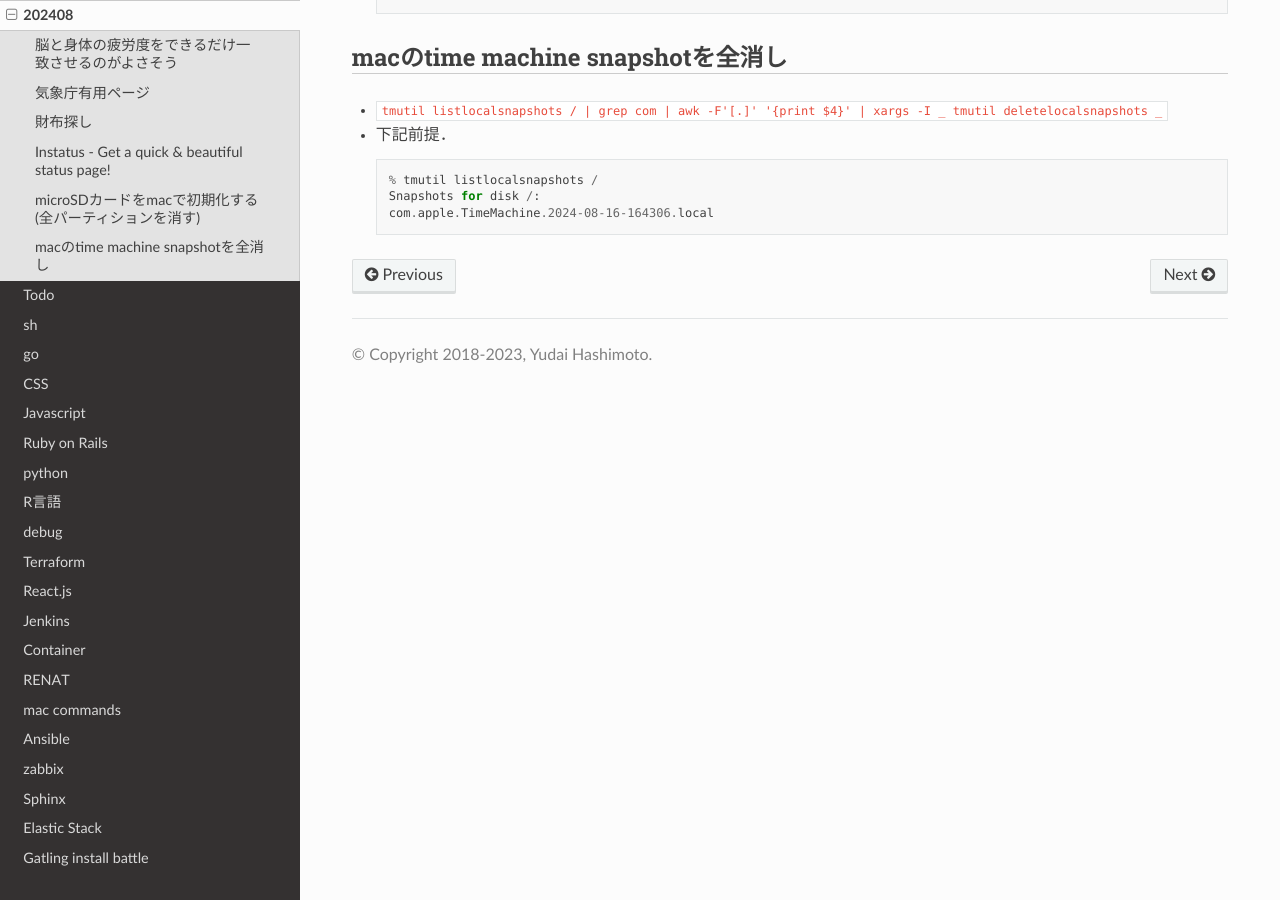
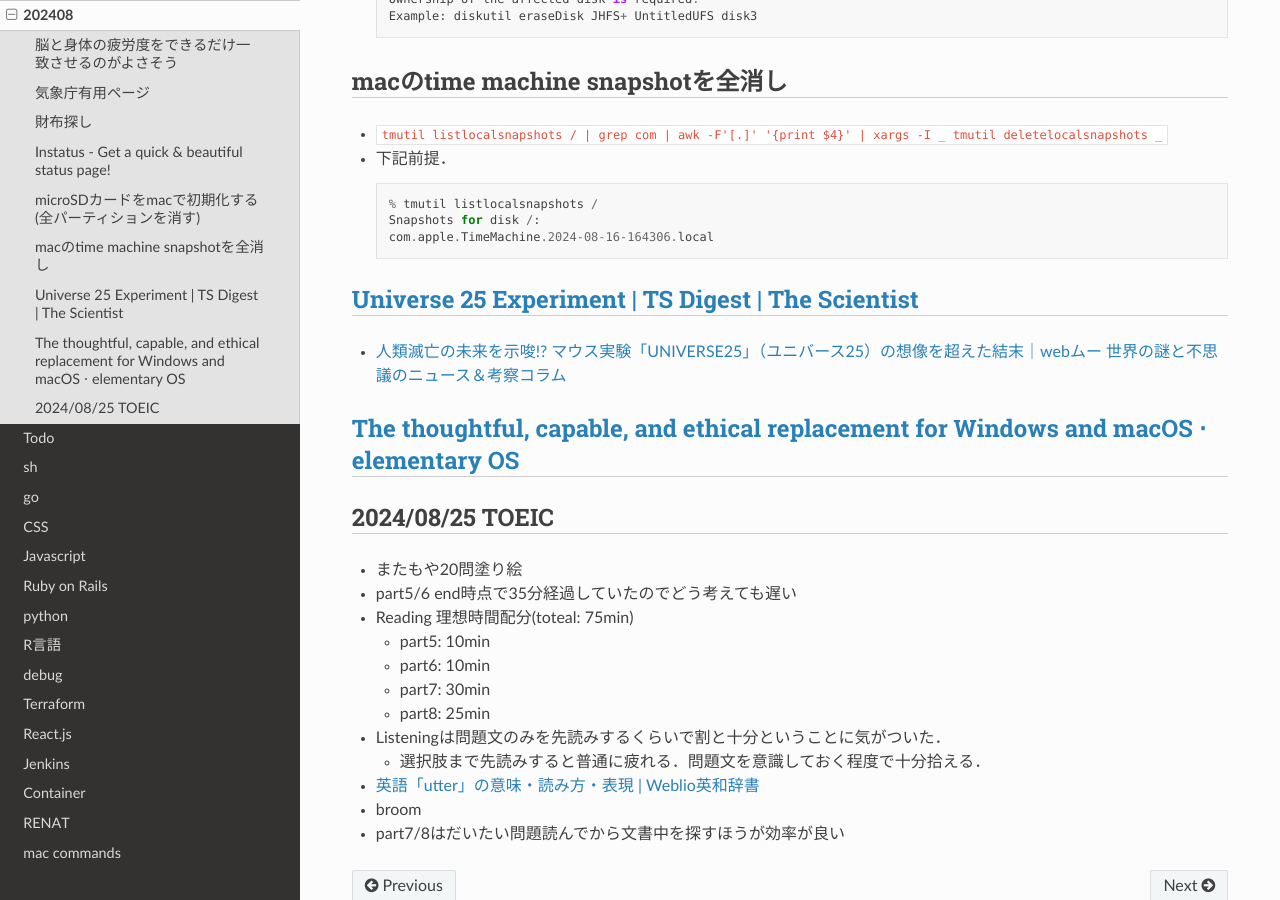
Before and after one commit to jp7fkf/JP7FKF-Warehouse, a Sphinx documentation site: the page built from source/dialy/202408.md, in a window 1280 px wide and 900 px high, scrolled down 1125 px. Built offline with Sphinx 7.4.7 and the Read the Docs theme 2.0.0, drawn with Linux system fonts in a browser that asks for light colours; some of the changed text lies outside the part shown.

Commit message:
2024-08-26 16:51:54 JST

````diff
--- a/source/dialy/202408.md
+++ b/source/dialy/202408.md
@@ -19,7 +19,7 @@
 - [二つ折り財布 【ZONALe / ORLO】– 林五オンラインストア](https://hayashigo-store.com/collections/zonale/products/31222)
 - [縦型二つ折り財布 【ZONALe / ROSSO】– 林五オンラインストア](https://hayashigo-store.com/collections/zonale/products/31014)
 - [縦型二つ折り財布【ZONALe / MORBIDO】– 林五オンラインストア](https://hayashigo-store.com/collections/zonale/products/31272)
-
+- [二つ折り財布【STRATO | ZONALe】– 林五オンラインストア](https://hayashigo-store.com/collections/zonale-strato/products/31354)
 
 ## [Instatus - Get a quick & beautiful status page!](https://instatus.com/)
 
@@ -48,3 +48,22 @@
   Snapshots for disk /:
   com.apple.TimeMachine.2024-08-16-164306.local
   ```
+
+## [Universe 25 Experiment | TS Digest | The Scientist](https://www.the-scientist.com/universe-25-experiment-69941)
+- [人類滅亡の未来を示唆!? マウス実験「UNIVERSE25」（ユニバース25）の想像を超えた結末｜webムー 世界の謎と不思議のニュース＆考察コラム](https://web-mu.jp/history/6250/)
+
+## [The thoughtful, capable, and ethical replacement for Windows and macOS ⋅ elementary OS](https://elementary.io/)
+
+## 2024/08/25 TOEIC
+- またもや20問塗り絵
+- part5/6 end時点で35分経過していたのでどう考えても遅い
+- Reading 理想時間配分(toteal: 75min)
+  - part5: 10min
+  - part6: 10min
+  - part7: 30min
+  - part8: 25min
+- Listeningは問題文のみを先読みするくらいで割と十分ということに気がついた．
+  - 選択肢まで先読みすると普通に疲れる．問題文を意識しておく程度で十分拾える．
+- [英語「utter」の意味・読み方・表現 | Weblio英和辞書](https://ejje.weblio.jp/content/utter)
+- broom
+- part7/8はだいたい問題読んでから文書中を探すほうが効率が良い
````
Also changed, not shown: source/dialy/202402.md (+1 -0 lines).
